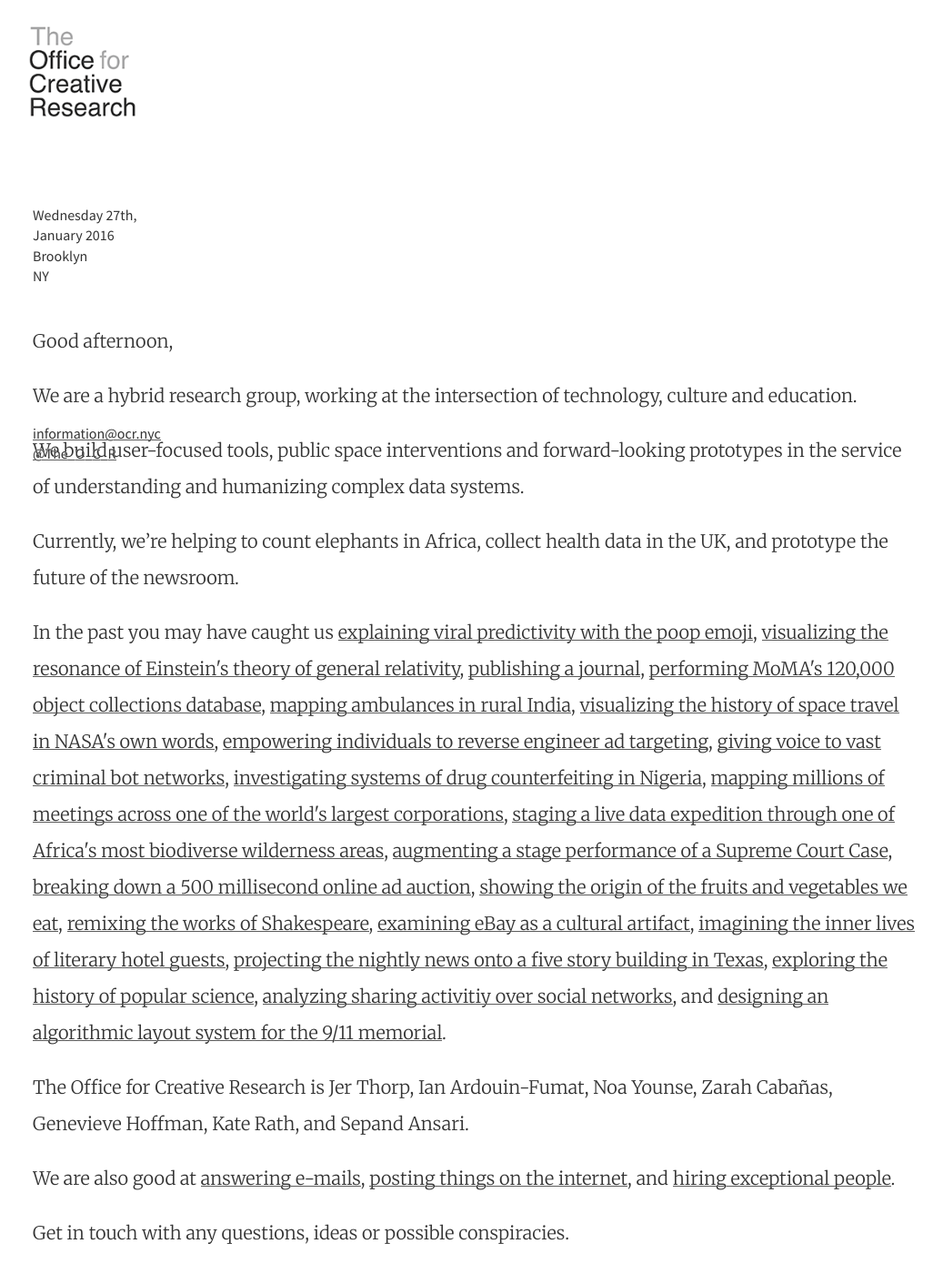
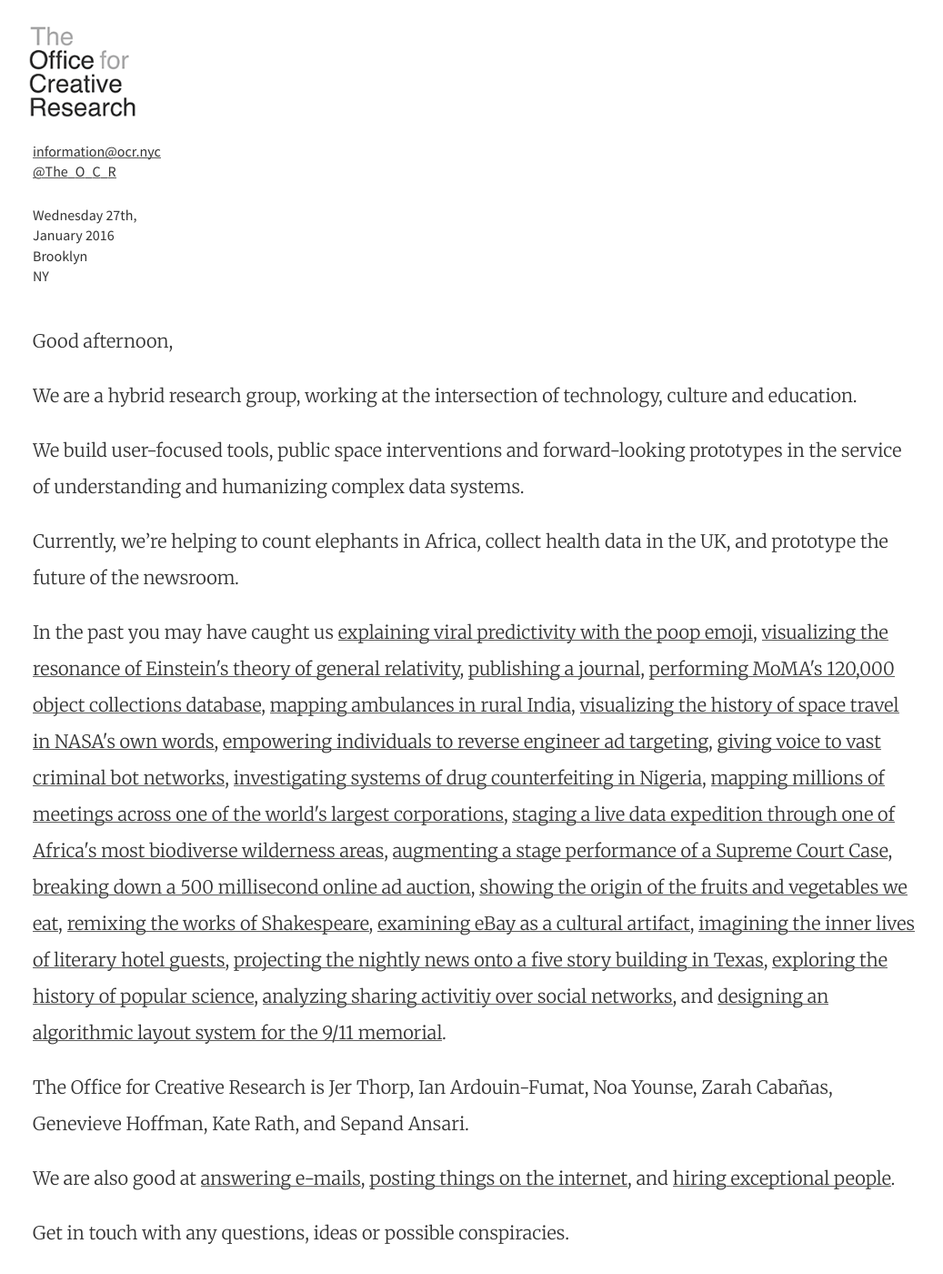
Before and after one commit to O-C-R/o-c-r.github.io, a Jekyll site: the page built from index.html, in a window 1280 px wide and 1400 px high. Shown: the whole window at 91% size, without its empty margins (4-1041 px from the left). Built offline with Jekyll 4.4.1, drawn with Linux system fonts in a browser that asks for light colours; nearby versions of some CDN libraries; the list of posts is cut into pages by our own code.

Commit message:
fixing contact info

```diff
--- a/_sass/_ocr.scss
+++ b/_sass/_ocr.scss
@@ -387,6 +387,11 @@
         padding-top: 80px;
         margin-left: 20px;
     }
+
+    .contact-info {
+        padding-top: 10px;
+        position: relative;
+    }
 }
 
 /*@media screen and (max-width: 1920px) {
```
